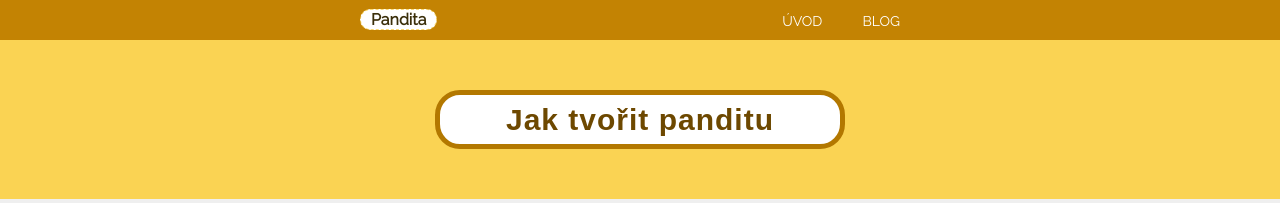
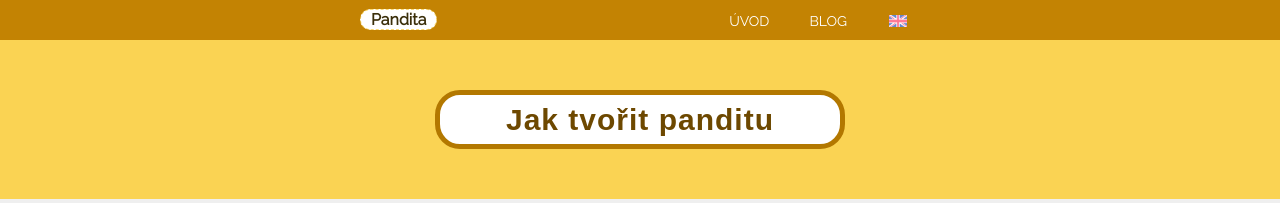
Before and after one commit to Borek78/jak-tvorit-panditu, a Jekyll site: the page built from index.md, in a window 1280 px wide. Shown: the top 203 px of the page. Built offline with Jekyll 4.4.1, drawn with Linux system fonts in a browser that asks for light colours.

Commit message:
gb vlajka na mobile

```diff
--- a/_includes/header.html
+++ b/_includes/header.html
@@ -1,6 +1,10 @@
 <header>
   <section id="menu" class="menu-is-visible">
     <nav id="inside-menu">
+      <a
+        class="menu-item flag"
+        href="https://borek78.github.io/how-to-create-pandita/"
+      ></a>
       <a class="menu-item" href="blog.html">BLOG</a>
       <a class="menu-item" href="index.html">ÚVOD</a>
 
@@ -23,6 +27,12 @@
     <nav id="mobile-menu" class="hide-mobile-menu">
       <a class="mobile-menu-item" href="index.html">Úvod</a><br /><br />
       <a class="mobile-menu-item" href="blog.html">Blog</a><br /><br />
+
+      <a
+        class="mobile-menu-item mobile-flag"
+        href="https://borek78.github.io/how-to-create-pandita/"
+      ></a
+      ><br />
     </nav>
     <!-- Mobile menu - end -->
   </section>
--- a/css/pages-style.css
+++ b/css/pages-style.css
@@ -1,3 +1,45 @@
+.mobile-flag {
+  background-size: 24px 16px;
+  width: 24px;
+  height: 16px !important ;
+  background-position: 30px 13px;
+  background-image: url(../assets/uk-flag.png);
+
+  background-repeat: no-repeat;
+}
+
+.flag:hover {
+  background-size: 24px 16px;
+  width: 24px;
+  height: 16px !important ;
+  border-bottom: none !important;
+  margin-left: 18px !important;
+  margin-top: 13px;
+  margin-right: 11px !important;
+  background-image: url(../assets/uk-flag.png);
+  transition: width 0.5s, height 0.5s, background-size 0.5s, margin-left 0.5s,
+    margin-top 0.5s, margin-right 0.5s, background-image 0.5s;
+}
+
+.flag {
+  background-image: url(../assets/uk-flag-less-bright.png);
+  background-size: 18px 12px;
+  background-repeat: no-repeat;
+
+  width: 21px;
+  height: 14px !important ;
+
+  margin-top: 15px;
+  padding-left: 0px !important;
+  padding-right: 0px !important;
+  padding-top: 0px !important;
+
+  border: px solid blue;
+
+  border-radius: px;
+  margin-left: 22px !important;
+}
+
 a#podminky-uziti {
   border-bottom: 1px dotted;
   padding-bottom: 2px;
--- a/css/responsive-style.css
+++ b/css/responsive-style.css
@@ -13,7 +13,7 @@
 }
 
 .show-mobile-menu {
-  height: 110px;
+  height: 150px;
 }
 
 .hide-mobile-menu {
```
Also changed, not shown: assets/uk-flag-less-bright.png (added), assets/uk-flag.png (added), 1 other file.
